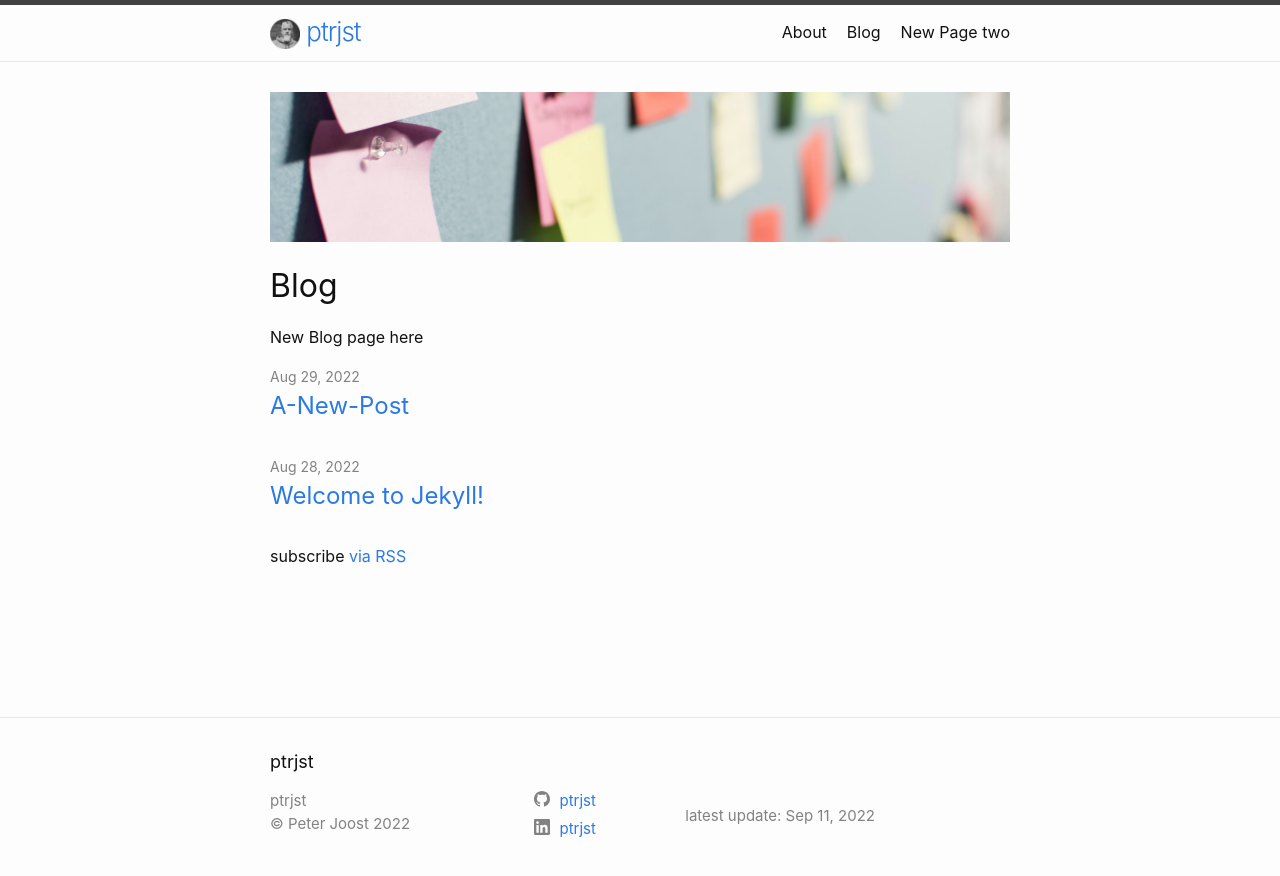
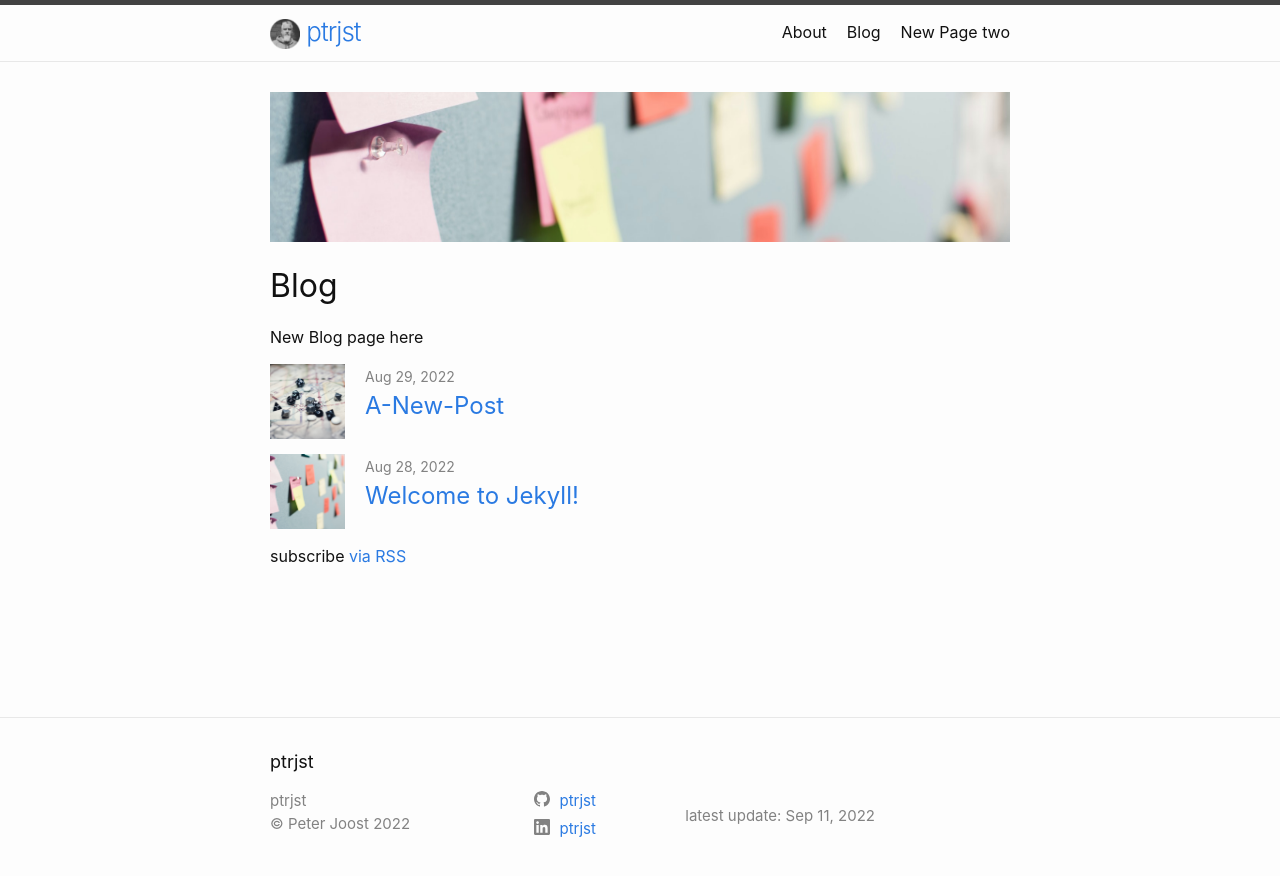
Before and after one commit to ptrjst/blog-demo, a Jekyll site: the page built from blog.md, in a window 1280 px wide. Shown: the top 876 px of the page. Built offline with Jekyll 4.4.1, drawn with Linux system fonts in a browser that asks for light colours.

Commit message:
Update with blog roll images
Signed-off-by: ptrjst <ptrjst@users.noreply.github.com>

```diff
--- a/_layouts/blog.html
+++ b/_layouts/blog.html
@@ -24,6 +24,14 @@ layout: default
     -->
      <ul class="post-list">
       {%- for post in site.posts -%}
+      {%- if post.image -%}
+        {%- if post.image != 'default' -%}
+          <img src="{{- post.image | relative_url -}}" alt="" class="blog-roll-image">
+        {%- else -%}
+          {%- assign default-image = "/assets/default-image-posts.jpg" -%}
+          <img src="{{- default-image | relative_url -}}" alt="" class="blog-roll-image">
+        {%- endif -%}
+      {%- endif -%}
       <li>
         {%- assign date_format = site.minima.date_format | default: "%b %-d, %Y" -%}
         <span class="post-meta">{{ post.date | date: date_format }}</span>
--- a/_sass/minima/_layout.scss
+++ b/_sass/minima/_layout.scss
@@ -260,3 +260,11 @@
   margin: 0px 0px 20px 0px;
   object-fit: cover;
 }
+
+.blog-roll-image{
+  width: 75px;
+  height: 75px;
+  margin: 0px 20px 00px 0px;
+  object-fit: cover;
+  float: left;
+}
```
Also changed, not shown: _layouts/post.html (+6 -6 lines).
